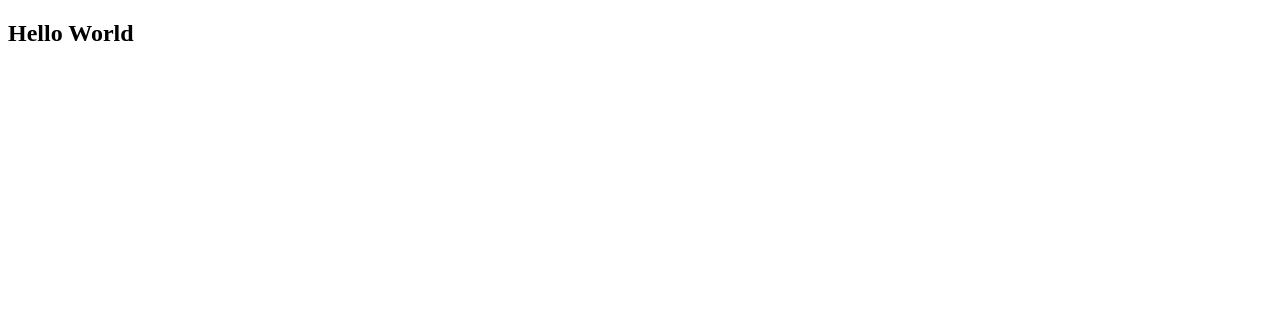
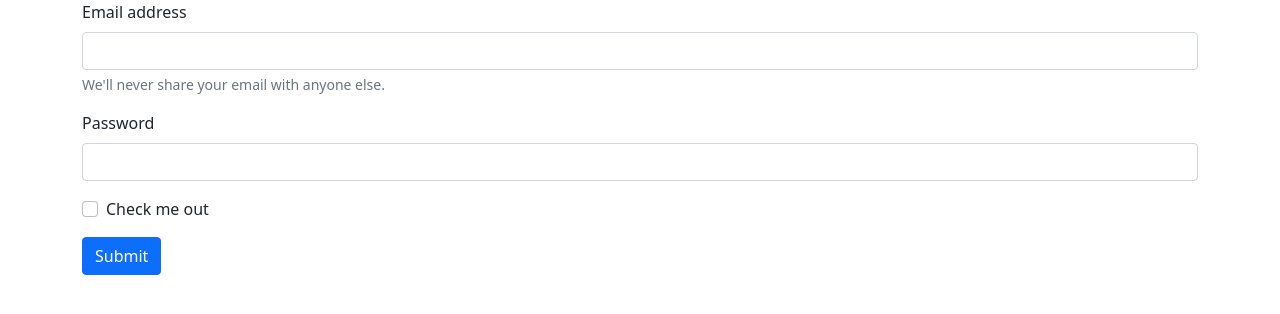
Before and after one commit to Inwerejosic/ci-cd, a plain HTML site: page index.html in a window 1280 px wide. Drawn offline with nearby package versions, Linux system fonts and the light colour scheme.

Commit message:
Added a boostrap form

```diff
--- a/index.html
+++ b/index.html
@@ -4,9 +4,27 @@
     <meta charset="UTF-8">
     <meta http-equiv="X-UA-Compatible" content="IE=edge">
     <meta name="viewport" content="width=device-width, initial-scale=1.0">
+    <link href="https://cdn.jsdelivr.net/npm/bootstrap@5.1.3/dist/css/bootstrap.min.css" rel="stylesheet" integrity="sha384-1BmE4kWBq78iYhFldvKuhfTAU6auU8tT94WrHftjDbrCEXSU1oBoqyl2QvZ6jIW3" crossorigin="anonymous">
     <title>CI-CD example</title>
 </head>
 <body>
-    <h2>Hello World</h2>
+    <div class="container">
+        <form>
+            <div class="mb-3">
+              <label for="exampleInputEmail1" class="form-label">Email address</label>
+              <input type="email" class="form-control" id="exampleInputEmail1" aria-describedby="emailHelp">
+              <div id="emailHelp" class="form-text">We'll never share your email with anyone else.</div>
+            </div>
+            <div class="mb-3">
+              <label for="exampleInputPassword1" class="form-label">Password</label>
+              <input type="password" class="form-control" id="exampleInputPassword1">
+            </div>
+            <div class="mb-3 form-check">
+              <input type="checkbox" class="form-check-input" id="exampleCheck1">
+              <label class="form-check-label" for="exampleCheck1">Check me out</label>
+            </div>
+            <button type="submit" class="btn btn-primary">Submit</button>
+          </form>
+    </div>
 </body>
 </html>
```
